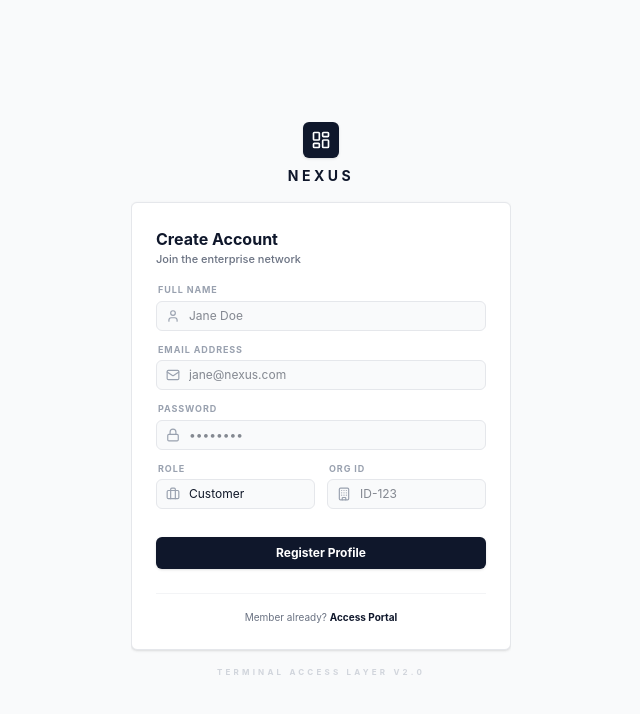
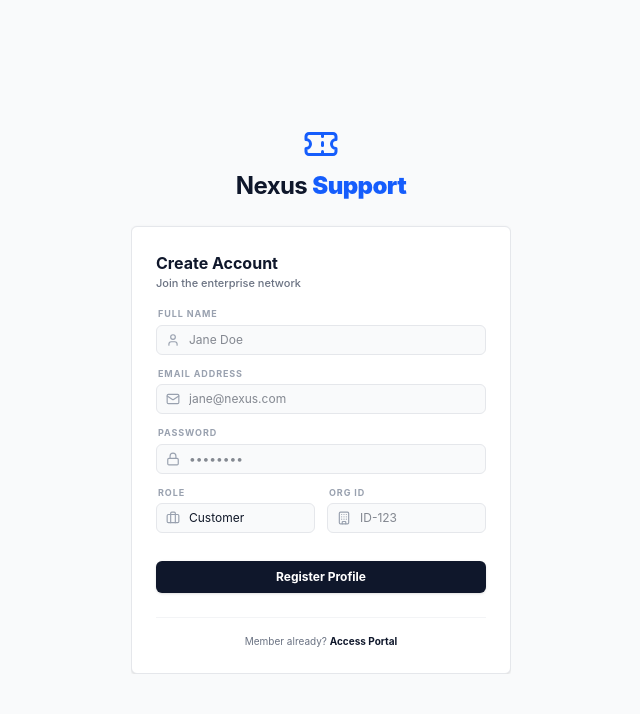
Before and after one commit to dev-abhisheksh/hackathon, a React app in the folder frontend/: page /register in a window 1280 px wide. Shown: the top 714 px of the page, without its empty margins (319-959 px from the left). Built offline with nearby package versions, Linux system fonts and the light colour scheme; the HTML template or start-up script is replaced by a standard one.

Commit message:
feat: implement login and registration pages with form validation and role-based navigation

```diff
--- a/frontend/src/pages/Login.jsx
+++ b/frontend/src/pages/Login.jsx
@@ -1,7 +1,7 @@
 import { useState } from "react";
 import { useNavigate, Link } from "react-router-dom";
 import { useAuth } from "../context/AuthContext";
-import { LayoutDashboard, Lock, Mail, AlertCircle } from "lucide-react";
+import { LayoutDashboard, Lock, Mail, AlertCircle, Ticket as TicketIcon } from "lucide-react";
 
 const Login = () => {
   const [email, setEmail] = useState("");
@@ -33,11 +33,9 @@ const Login = () => {
     <div className="h-screen w-full bg-gray-50 flex flex-col items-center justify-center p-4 font-sans overflow-hidden">
 
       <div className="w-full max-w-[360px] animate-in fade-in zoom-in-95 duration-500">
-        <div className="mb-6 flex flex-col items-center shrink-0">
-          <div className="w-9 h-9 bg-slate-900 rounded-md flex items-center justify-center text-white mb-2 shadow-sm">
-            <LayoutDashboard size={20} />
-          </div>
-          <h1 className="text-sm font-bold tracking-[0.25em] text-slate-900 uppercase">Nexus</h1>
+        <div className="mb-6 flex flex-col items-center shrink-0 gap-2">
+          <TicketIcon className="text-blue-600" size={36} />
+          <h1 className="text-2xl font-bold tracking-tight text-slate-900">Nexus <span className="text-blue-600 font-black">Support</span></h1>
         </div>
 
         <div className="bg-white border border-gray-200 rounded-md shadow-sm">
--- a/frontend/src/pages/Register.jsx
+++ b/frontend/src/pages/Register.jsx
@@ -1,7 +1,7 @@
 import { useState } from "react";
 import { useNavigate, Link } from "react-router-dom";
 import { useAuth } from "../context/AuthContext";
-import { LayoutDashboard, User, Mail, Lock, Building, Briefcase, AlertCircle } from "lucide-react";
+import { LayoutDashboard, User, Mail, Lock, Building, Briefcase, AlertCircle, Ticket as TicketIcon } from "lucide-react";
 
 const Register = () => {
   const [formData, setFormData] = useState({
@@ -43,11 +43,9 @@ const Register = () => {
     <div className="h-screen w-full bg-gray-50 flex flex-col items-center justify-center p-4 font-sans overflow-hidden">
 
       <div className="w-full max-w-[380px] animate-in fade-in zoom-in-95 duration-500 overflow-y-auto max-h-full no-scrollbar">
-        <div className="mb-4 flex flex-col items-center shrink-0">
-          <div className="w-9 h-9 bg-slate-900 rounded-md flex items-center justify-center text-white mb-2 shadow-sm">
-            <LayoutDashboard size={20} />
-          </div>
-          <h1 className="text-sm font-bold tracking-[0.25em] text-slate-900 uppercase">Nexus</h1>
+        <div className="mb-6 flex flex-col items-center shrink-0 gap-2">
+          <TicketIcon className="text-blue-600" size={36} />
+          <h1 className="text-2xl font-bold tracking-tight text-slate-900">Nexus <span className="text-blue-600 font-black">Support</span></h1>
         </div>
 
         <div className="bg-white border border-gray-200 rounded-md shadow-sm">
@@ -175,9 +173,9 @@ const Register = () => {
           </div>
         </div>
 
-        <footer className="mt-4 text-[8px] font-bold text-gray-300 uppercase tracking-[0.4em] text-center">
+        {/* <footer className="mt-4 text-[8px] font-bold text-gray-300 uppercase tracking-[0.4em] text-center">
           Terminal Access Layer v2.0
-        </footer>
+        </footer> */}
       </div>
     </div>
   );
```
